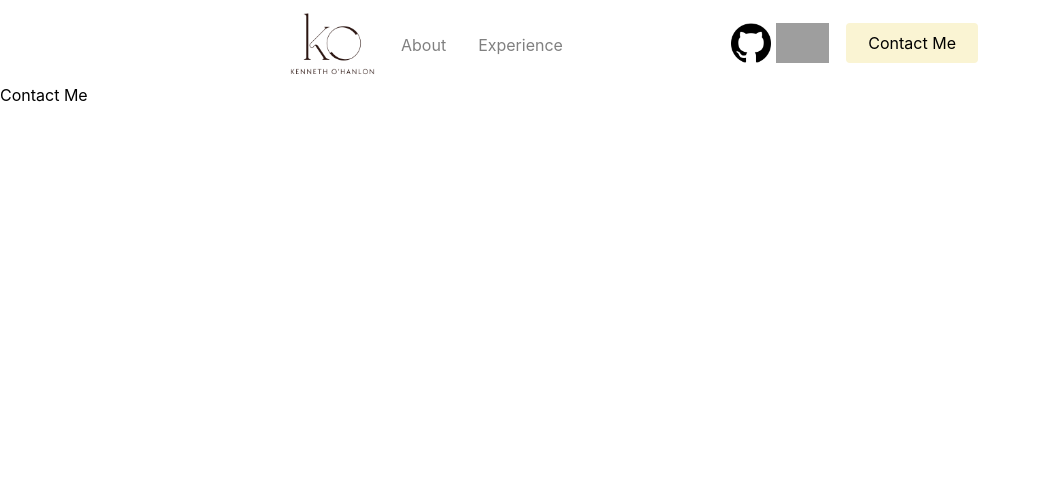
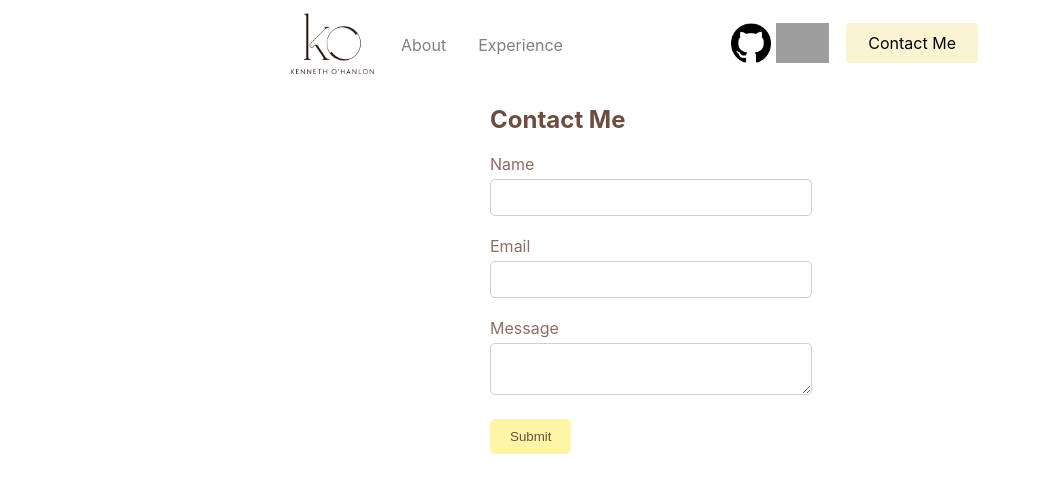
Before and after one commit to KennOHanlon/portfolio_website, a React (Create React App) app: page /contact-me in a window 1280 px wide. Shown: the top 492 px of the page, without its empty margins (0-1040 px from the left). Built offline with nearby package versions, Linux system fonts and the light colour scheme; grey boxes are pictures that could not be loaded.

Commit message:
KO - Initial contact form creation, addition of resume iframe component to experience page, background color change

```diff
--- a/src/index.css
+++ b/src/index.css
@@ -17,7 +17,7 @@ code {
   grid-template-columns: auto auto auto auto;
   grid-template-rows: auto auto auto auto;
   padding: 1%;
-  background-color: aliceblue;
+  background-color: rgba(250,240,230,0.6);
   height: 80vh;
 }
 
@@ -74,6 +74,35 @@ code {
   @media screen and (max-width: 768px) {
     border: none;
   }
+}
+
+.button-tile-container {
+  display: grid;
+  grid-template-columns: repeat(auto-fill, minmax(150px, 1fr));
+  gap: 10px;
+  text-align: center;
+}
+
+.button-tile {
+  width: 100%;
+  padding: 10px;
+  border: none;
+  border-radius: 5px;
+  font-size: 16px;
+  cursor: pointer;
+}
+
+.button-tile:hover {
+  filter: brightness(90%);
+}
+
+.resume-container{
+  display: grid;
+  grid-template-columns: auto auto auto auto;
+  grid-template-rows: auto auto auto auto;
+  padding: 1%;
+  background-color: rgba(250,240,230,0.6);
+  height: 80vh;
 }
 
 .nav-container-right{
--- a/src/pages/about.js
+++ b/src/pages/about.js
@@ -5,6 +5,8 @@ import slides from "../data/japan-carousel.json";
 import cuisineSlides from "../data/cuisine-photos.json";
 
 const About = () => {
+
+
   return (
     <div className='grid-container'>
 
@@ -17,9 +19,9 @@ const About = () => {
           </p>
 
           <div>
-            <button><a href='#lifelong'>Lifelong Learner</a></button>
-            <button><a href='#japan'>Japanese Experiences</a></button>
-            <button><a href='#cuisine'>Culinary Experiences</a></button>
+            <button  className='buttonTile'><a href='#lifelong'>Lifelong Learner</a></button>
+            <button className='buttonTile'><a href='#japan'>Japanese Experiences</a></button>
+            <button className='buttonTile'><a href='#cuisine'>Culinary Experiences</a></button>
           </div>
       </div>
       <div id='lifelong' className='grid-item'>
--- a/src/pages/contact-me.js
+++ b/src/pages/contact-me.js
@@ -1,9 +1,66 @@
-import React from 'react'
+import React, {useState} from 'react';
+import './contact.css';
+// const ContactMe = () => {
+//   return (
+//     <div>Contact Me</div>
+//   )
+// }
+
+// export default ContactMe;
 
 const ContactMe = () => {
+
+  const [name, setName] = useState('');
+  const [email, setEmail] = useState('');
+  const [message, setMessage] = useState('');
+
+  const handleSubmit = (e) => {
+    e.preventDefault();
+    // Handle form submission here, for example, send data to backend or API
+    console.log('Form submitted:', { name, email, message });
+    // Reset form fields
+    setName('');
+    setEmail('');
+    setMessage('');
+  };
+
   return (
-    <div>Contact Me</div>
-  )
+    <div className="contact-form-container">
+      <h2>Contact Me</h2>
+      <form onSubmit={handleSubmit}>
+        <div className="form-group">
+          <label htmlFor="name">Name</label>
+          <input
+            type="text"
+            id="name"
+            value={name}
+            onChange={(e) => setName(e.target.value)}
+            required
+          />
+        </div>
+        <div className="form-group">
+          <label htmlFor="email">Email</label>
+          <input
+            type="email"
+            id="email"
+            value={email}
+            onChange={(e) => setEmail(e.target.value)}
+            required
+          />
+        </div>
+        <div className="form-group">
+          <label htmlFor="message">Message</label>
+          <textarea
+            id="message"
+            value={message}
+            onChange={(e) => setMessage(e.target.value)}
+            required
+          ></textarea>
+        </div>
+        <button type="submit">Submit</button>
+      </form>
+    </div>
+  );
 }
 
 export default ContactMe;
--- /dev/null
+++ b/src/pages/contact.css
@@ -0,0 +1,40 @@
+.contact-form-container {
+  width: 300px;
+  margin: 0 auto;
+}
+
+.contact-form-container h2 {
+  color: #6d4c41; /* Brown */
+}
+
+.form-group {
+  margin-bottom: 20px;
+}
+
+label {
+  display: block;
+  margin-bottom: 5px;
+  color: #8d6e63; /* Brownish grey */
+}
+
+input[type='text'],
+input[type='email'],
+textarea {
+  width: 100%;
+  padding: 10px;
+  border: 1px solid #d7ccc8; /* Light brown */
+  border-radius: 5px;
+}
+
+button {
+  background-color: #fff59ee8; /* Light yellow */
+  color: #6d4c41; /* Brown */
+  padding: 10px 20px;
+  border: none;
+  border-radius: 5px;
+  cursor: pointer;
+}
+
+button:hover {
+  background-color: #ffee58; /* Lighter shade of yellow */
+}
--- a/src/pages/experience.js
+++ b/src/pages/experience.js
@@ -2,8 +2,10 @@ import React from 'react'
 
 const Experience = () => {
   return (
-    <div>
-        experience
+    <div className='resume-container'>
+      {/* width="476px" */}
+      <div></div>
+        <iframe src="https://1drv.ms/w/c/c93dfaff3d80cf23/IQOZllbeQO7eRKnvabUhzSo6AUaUfNYEZ2AIr1oxCiYJjvo?em=2" width="800px" height="288px" frameborder="0">This is an embedded <a target="_blank" href="https://office.com">Microsoft Office</a> document, powered by <a target="_blank" href="https://office.com/webapps">Office</a>.</iframe>
     </div>
   )
 }
```
